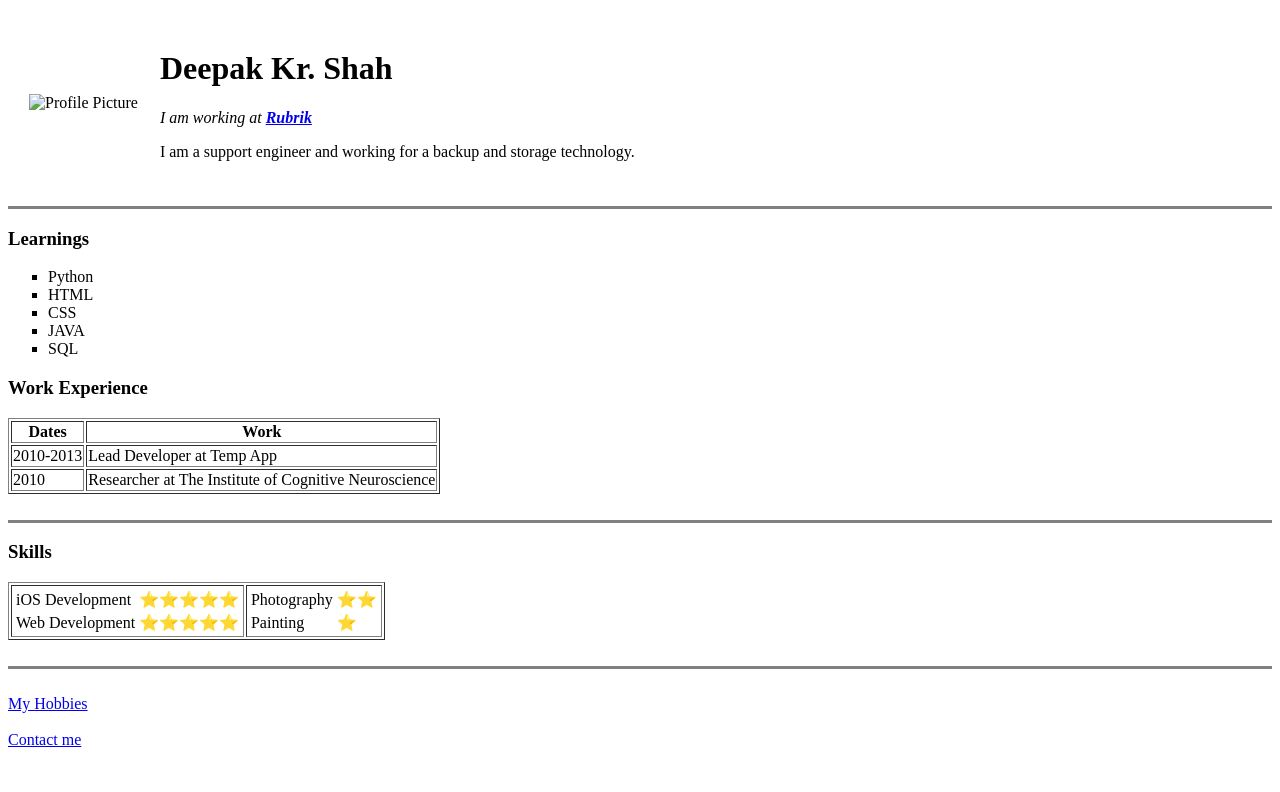
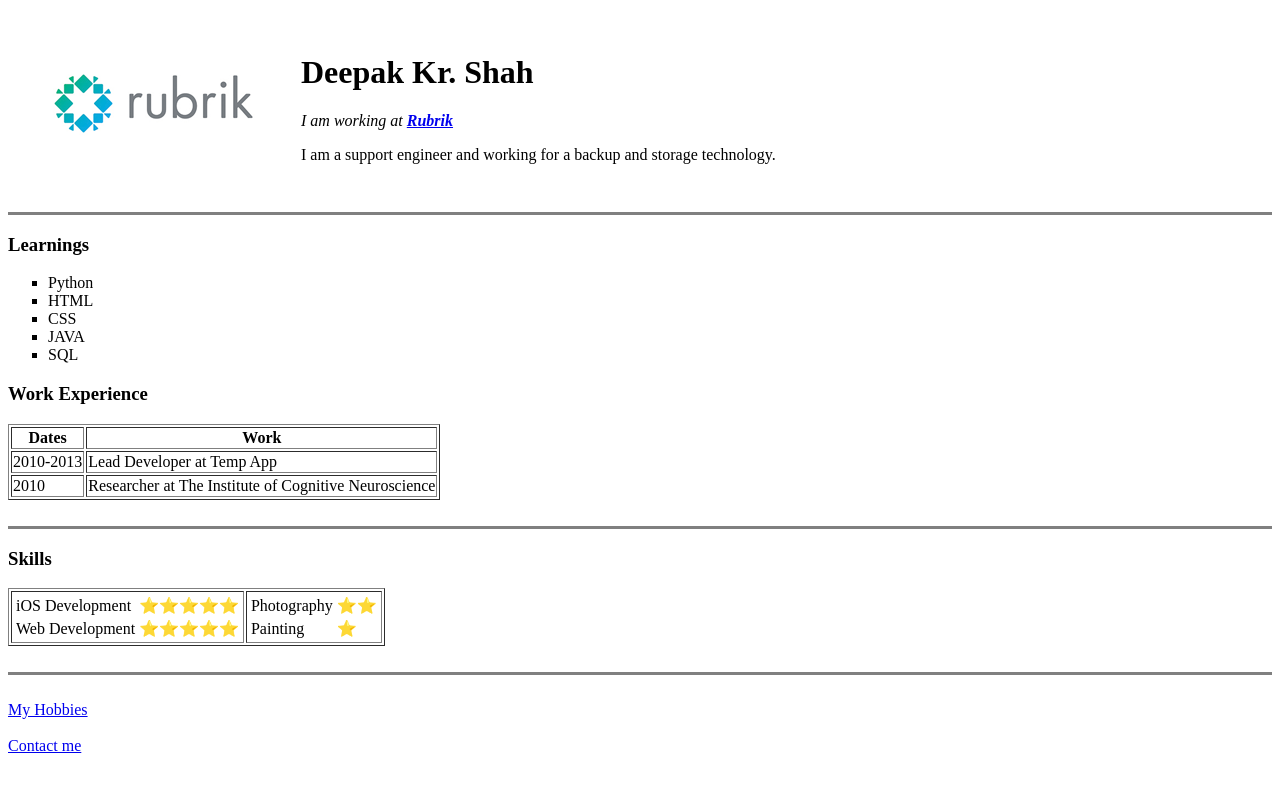
Before and after one commit to Dpakumarshah/cv, a plain HTML site: page index.html in a window 1280 px wide. Drawn offline with Linux system fonts and the light colour scheme.

Commit message:
Update index.html

```diff
--- a/index.html
+++ b/index.html
@@ -7,7 +7,7 @@
     <body>
         <table cellspacing="20">
             <tr>
-                <td><img src="Images/rubrik.png" alt="Profile Picture"></td>
+                <td><img src="rubrik.png" alt="Profile Picture"></td>
                 <td><h1>Deepak Kr. Shah</h1>
                     <p><em>I am working at <strong><a href="https://www.rubrik.com/company/careers">Rubrik</a></strong></em></p>
                     <p>I am a support engineer and working for a backup and storage technology.</p>
```
